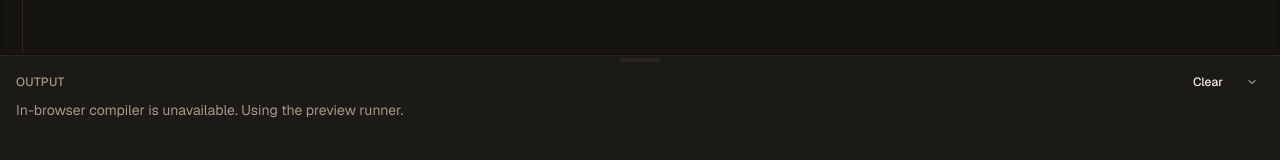
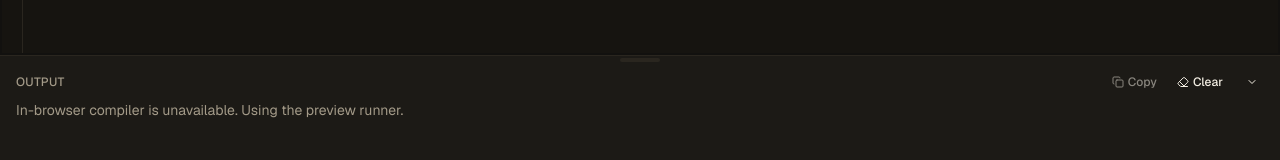
Before and after one commit to pratikmota/ziglab, a Next.js app: page /play in a window 1280 px wide. Shown: the part 508-668 px from the top of the page. Built offline with nearby package versions, Linux system fonts and the light colour scheme.

Commit message:
add copy in output and fix wasm error

```diff
--- a/src/components/playground/OutputPanel.tsx
+++ b/src/components/playground/OutputPanel.tsx
@@ -1,7 +1,8 @@
 "use client";
 
-import { ChevronDown, Loader2 } from "lucide-react";
+import { ChevronDown, Copy, Eraser, Loader2 } from "lucide-react";
 import type { PointerEvent as ReactPointerEvent } from "react";
+import { toast } from "sonner";
 
 import { Badge } from "@/components/ui/badge";
 import { Button } from "@/components/ui/button";
@@ -43,9 +44,19 @@ export function OutputPanel({
   const fillExpanded = fill && !collapsed;
   const stdout = result?.stdout ?? "";
   const stderr = result?.stderr ?? "";
+  const outputText = `${stdout}${stdout && stderr ? "\n" : ""}${stderr}`;
   const showPreview = Boolean(result?.preview);
   const showSuccess = Boolean(result?.ok);
   const showError = Boolean(result && !result.ok && !result.preview);
+
+  async function handleCopyOutput() {
+    try {
+      await navigator.clipboard.writeText(outputText);
+      toast.success(en.play.copied);
+    } catch {
+      toast.error(en.play.copyFailed);
+    }
+  }
 
   return (
     <section
@@ -114,9 +125,22 @@ export function OutputPanel({
           </div>
         )}
         {collapsed ? <div className="min-w-0 flex-1" /> : (
-          <Button type="button" variant="ghost" size="xs" onClick={onClear}>
-            {en.play.clear}
-          </Button>
+          <div className="flex items-center gap-0.5">
+            <Button
+              type="button"
+              variant="ghost"
+              size="xs"
+              onClick={() => void handleCopyOutput()}
+              disabled={!outputText}
+            >
+              <Copy />
+              {en.play.copy}
+            </Button>
+            <Button type="button" variant="ghost" size="xs" onClick={onClear}>
+              <Eraser />
+              {en.play.clear}
+            </Button>
+          </div>
         )}
         <Button
           type="button"
--- a/src/lib/execution/wasi-guest.ts
+++ b/src/lib/execution/wasi-guest.ts
@@ -105,13 +105,24 @@ function captureFd(): { fd: ConsoleStdout; text: () => string } {
   };
 }
 
-function asWasiStart(instance: WebAssembly.Instance): Parameters<WASI["start"]>[0] {
+const WASI_TOOLCHAIN_MISSING_START =
+  "wasm module is missing WASI _start/memory";
+const WASI_PROGRAM_MISSING_START =
+  "error: compiled program has no WASI entry. Zig looks for pub fn main.";
+
+function asWasiStart(
+  instance: WebAssembly.Instance,
+  role: "toolchain" | "program" = "toolchain",
+): Parameters<WASI["start"]>[0] {
   const exports = instance.exports as {
     memory?: WebAssembly.Memory;
     _start?: () => unknown;
   };
   if (!(exports.memory instanceof WebAssembly.Memory) || typeof exports._start !== "function") {
-    throw new WasiGuestError("unavailable", "wasm module is missing WASI _start/memory");
+    if (role === "program") {
+      throw new WasiGuestError("run_failed", WASI_PROGRAM_MISSING_START);
+    }
+    throw new WasiGuestError("unavailable", WASI_TOOLCHAIN_MISSING_START);
   }
   return { exports: { memory: exports.memory, _start: exports._start } };
 }
@@ -602,7 +613,7 @@ export async function runCompiledWasm(wasm: Uint8Array): Promise<HostRunResult>
 
   let runExit = 0;
   try {
-    runExit = runWasi.start(asWasiStart(instance));
+    runExit = runWasi.start(asWasiStart(instance, "program"));
     assertMemory(instance);
   } catch (err) {
     if (err instanceof WasiGuestError) {
--- a/tools/zig-wasm/host-proof.mjs
+++ b/tools/zig-wasm/host-proof.mjs
@@ -108,7 +108,7 @@ async function main() {
   const runTimeoutMs = 10_000;
 
   try {
-    console.error("1/4 hello.zig…");
+    console.error("1/5 hello.zig…");
     const helloResult = await host.run({
       code: hello,
       artifacts,
@@ -121,7 +121,7 @@ async function main() {
     }
     console.error(`   ok  exit=${helloResult.exitCode} ${helloResult.durationMs}ms`);
 
-    console.error("2/4 syntax error…");
+    console.error("2/5 syntax error…");
     const broken = await host.run({
       code: "pub fn main() void {\n",
       artifacts,
@@ -134,7 +134,7 @@ async function main() {
     }
     console.error(`   ok  compile failed as expected (${broken.stderr.split("\n")[0]})`);
 
-    console.error("3/4 oversized source…");
+    console.error("3/5 oversized source…");
     const oversized = await host.run({
       code: "a".repeat(WASM_SOURCE_MAX_BYTES + 1),
       artifacts,
@@ -147,7 +147,33 @@ async function main() {
     }
     console.error("   ok  rejected before instantiate");
 
-    console.error("4/4 zig fmt…");
+    console.error("4/5 private fn main…");
+    const privateMainPath = path.join(
+      repoRoot,
+      "content/lessons/hello-world/fix-main.zig",
+    );
+    const privateMain = fs.readFileSync(
+      requireFile(privateMainPath, "Expected Make it run starter"),
+      "utf8",
+    );
+    const missingEntry = await host.run({
+      code: privateMain,
+      artifacts,
+      compileTimeoutMs,
+      runTimeoutMs,
+    });
+    if (
+      missingEntry.ok ||
+      missingEntry.errorKind !== "run_failed" ||
+      !missingEntry.stderr.includes("pub fn main") ||
+      missingEntry.stderr.includes("wasm module is missing WASI _start/memory")
+    ) {
+      console.error(missingEntry);
+      throw new Error("private fn main should be run_failed with a pub fn main hint");
+    }
+    console.error(`   ok  ${missingEntry.stderr.split("\n")[0]}`);
+
+    console.error("5/5 zig fmt…");
     const formatted = await host.format({
       code: "const x=1;",
       artifacts,
```
